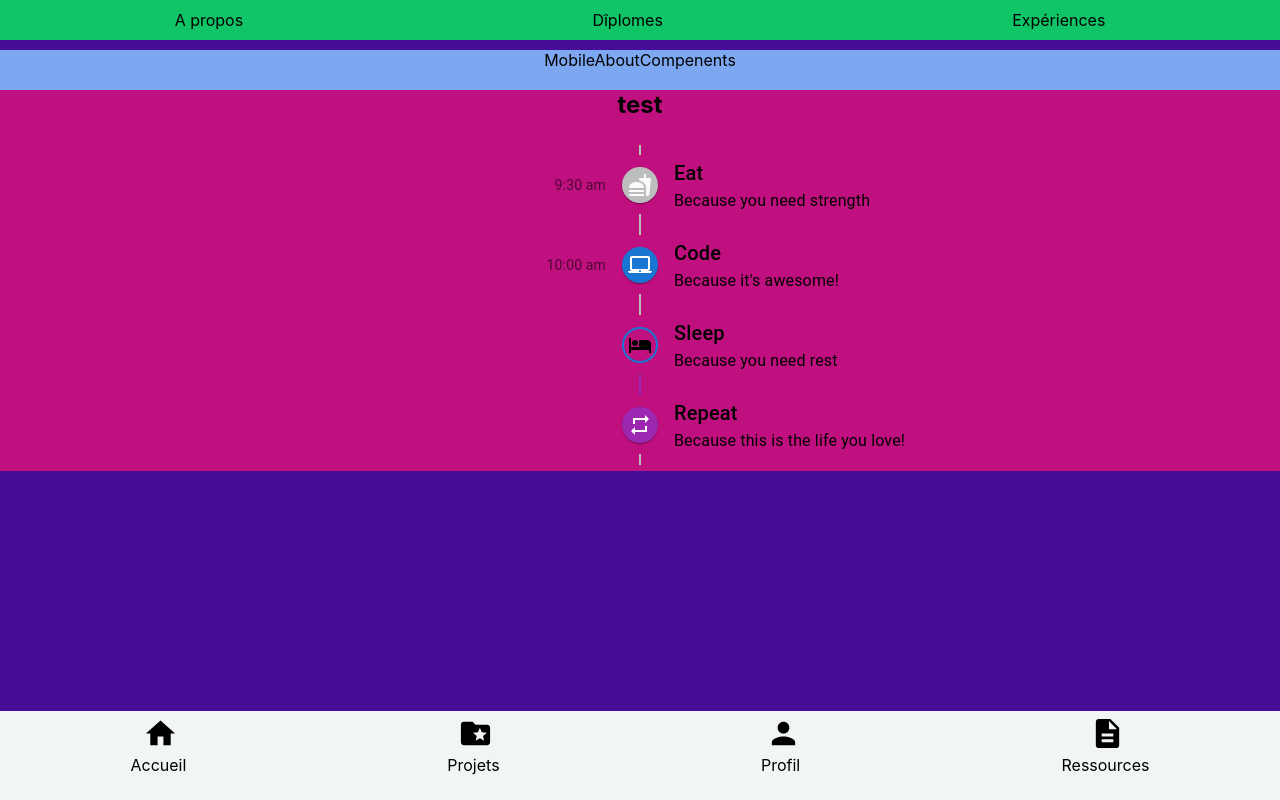
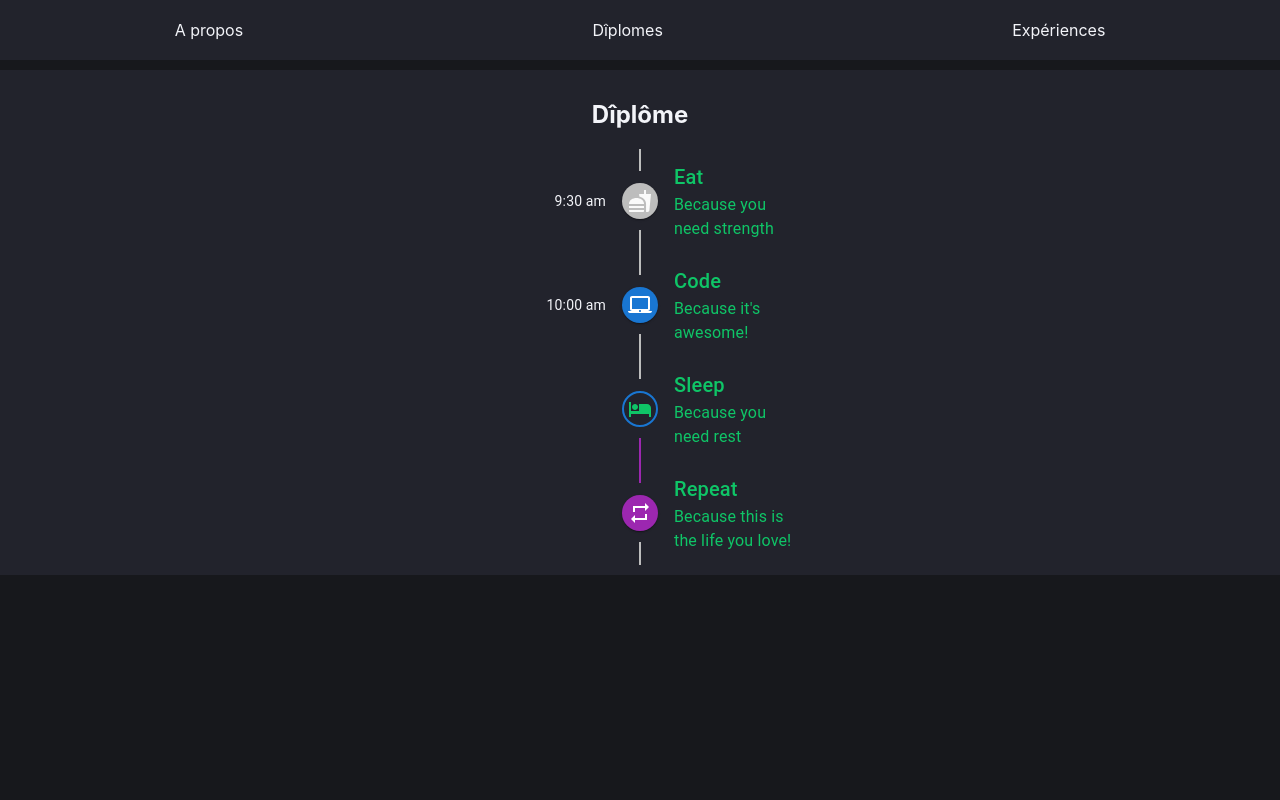
Before and after one commit to Halloween47/portfolio_2024, a React (Create React App) app: page /aPropos in a window 1280 px wide. Both pictures are taken after a click on the item "Dîplomes". Built offline with nearby package versions, Linux system fonts and the light colour scheme.

Commit message:
MAJ Mineur

```diff
--- a/src/components/componentAboutMe/_mobileAboutMe.scss
+++ b/src/components/componentAboutMe/_mobileAboutMe.scss
@@ -1,6 +1,6 @@
 .mobileAboutMe {
     // background-color: #aae90d;
-    background-color: $primary-color;
+    background-color: $secondary-color;
     margin: 20px;
     color: $font-color;
     padding: 10px;
--- a/src/components/menuMobile/_menuMobile.scss
+++ b/src/components/componentMenu/_menuMobile.scss
@@ -11,6 +11,7 @@
     // justify-content: center;
 
     box-sizing: border-box;
+
 
     ul {
         // background-color: rebeccapurple;
--- a/src/components/mobileCertificate/_mobileCertificate.scss
+++ b/src/components/mobileCertificate/_mobileCertificate.scss
@@ -1,4 +1,29 @@
 .mobileCertificate {
-    background-color: #c0107f;
+    background-color: $secondary-color;
+    color: $font-color;
     width: 100%; height: auto;
+
+    margin: 10px 0;
+    padding: 10px 0;
+
+    display: flex;
+    flex-direction: column;
+    justify-content: center;
+    align-items: center;
+
+    .timeline {
+        background-color: $secondary-color;
+        margin: 0; padding: 0;
+
+        display: flex;
+        justify-content: center;
+
+        .timelineItem {
+            color: $test-color1;
+        }
+    }
+
+    .time-certificate {
+        color: $font-color;
+    }
 }
--- a/src/components/mobileCertificate/mobileCertificate.jsx
+++ b/src/components/mobileCertificate/mobileCertificate.jsx
@@ -15,14 +15,15 @@ import Typography from "@mui/material/Typography";
 function MobileCertificate() {
   return (
     <div className="mobileCertificate">
-      <h2>test</h2>
-      <Timeline>
-        <TimelineItem>
+      <h2>Dîplôme</h2>
+      <Timeline className="timeline">
+        <TimelineItem className="timelineItem">
           <TimelineOppositeContent
             sx={{ m: "auto 0" }}
             align="right"
             variant="body2"
             color="text.secondary"
+            className="time-certificate"
           >
             9:30 am
           </TimelineOppositeContent>
@@ -40,11 +41,12 @@ function MobileCertificate() {
             <Typography>Because you need strength</Typography>
           </TimelineContent>
         </TimelineItem>
-        <TimelineItem>
+        <TimelineItem className="timelineItem">
           <TimelineOppositeContent
             sx={{ m: "auto 0" }}
             variant="body2"
             color="text.secondary"
+            className="time-certificate"
           >
             10:00 am
           </TimelineOppositeContent>
@@ -62,7 +64,7 @@ function MobileCertificate() {
             <Typography>Because it&apos;s awesome!</Typography>
           </TimelineContent>
         </TimelineItem>
-        <TimelineItem>
+        <TimelineItem className="timelineItem">
           <TimelineSeparator>
             <TimelineConnector />
             <TimelineDot color="primary" variant="outlined">
@@ -77,7 +79,7 @@ function MobileCertificate() {
             <Typography>Because you need rest</Typography>
           </TimelineContent>
         </TimelineItem>
-        <TimelineItem>
+        <TimelineItem className="timelineItem">
           <TimelineSeparator>
             <TimelineConnector sx={{ bgcolor: "secondary.main" }} />
             <TimelineDot color="secondary">
--- a/src/components/showMore/showMore.jsx
+++ b/src/components/showMore/showMore.jsx
@@ -46,6 +46,84 @@ function ShowMore(props) {
           </div>
         </AccordionDetails>
       </Accordion>
+      <Accordion className="accordion">
+        <AccordionSummary
+          expandIcon={<ArrowDropDownIcon />}
+          aria-controls="panel1-content"
+          id="panel1-header"
+          style={{ backgroundColor: "lightgreen" }}
+        >
+          <Typography className="accordionTypography">
+            Web Developper
+          </Typography>
+          <Typography
+            className="accordionTypography"
+            sx={{ color: "text.secondary" }}
+          >
+            {" "}
+            2022 - 2024
+          </Typography>
+        </AccordionSummary>
+        <AccordionDetails className="accordionDetails">
+          <div className="accordionDetailsRow1">
+            <Typography>ER Digital </Typography>
+            <Typography>14000 Houlgate</Typography>
+          </div>
+          <div className="accordionDetailsRow2">
+            <Typography>
+              En tant que développeur web j'ai utilisé mes compétences en PHP
+              pour créer des applications web dynamiques et interactives..
+            </Typography>
+          </div>
+          <div className="accordionDetailsRow3">
+            <p>Tech1</p>
+            <p>Tech1</p>
+            <p>Tech1</p>
+            <p>Tech1</p>
+          </div>
+        </AccordionDetails>
+      </Accordion>
+      <Accordion className="accordion">
+        <AccordionSummary
+          expandIcon={<ArrowDropDownIcon />}
+          aria-controls="panel1-content"
+          id="panel1-header"
+          style={{ backgroundColor: "lightgreen" }}
+        >
+          <Typography className="accordionTypography">
+            Web Developper
+          </Typography>
+          <Typography
+            className="accordionTypography"
+            sx={{ color: "text.secondary" }}
+          >
+            {" "}
+            2022 - 2024
+          </Typography>
+        </AccordionSummary>
+        <AccordionDetails className="accordionDetails">
+          <div className="accordionDetailsRow1">
+            <Typography>ER Digital </Typography>
+            <Typography>14000 Houlgate</Typography>
+          </div>
+          <div className="accordionDetailsRow2">
+            <Typography>
+              En tant que développeur web j'ai utilisé mes compétences en PHP
+              pour créer des applications web dynamiques et interactives..
+            </Typography>
+            <code>
+              En tant que développeur web j'ai utilisé mes compétences en PHP
+              pour créer des applications web dynamiques et interactives..
+            </code>
+          </div>
+          <div className="accordionDetailsRow3">
+            <p>Tech1</p>
+            <p>Tech1</p>
+            <p>Tech1</p>
+            <p>Tech1</p>
+          </div>
+        </AccordionDetails>
+      </Accordion>
     </div>
   );
 }
--- a/src/pages/aPropos/_mobileAbout.scss
+++ b/src/pages/aPropos/_mobileAbout.scss
@@ -1,26 +1,44 @@
 .MobileAbout {
-    background-color: #470d97;
+    // background-color: #470d97;
+    background-color: $primary-color;
 
-position: absolute;
-top: 0;
+    // position: absolute;
+    // top: 0;
 
-width: 100%;
-height: 100vh;
+    width: 100%;
+    height: 100vh;
+    overflow-y: scroll;
 
     .MobileAboutNav {
         // background-color: #56f869;
         background-color: $test-color1;
         ul {
+            background-color: #56f869;
+            margin: 50px 0;
+            padding: 20px 0;
+            background-color: $secondary-color;
             display: flex;
             justify-content: space-around;
-            margin: 0px 0px 10px 0px;
+            margin: 0px 0px 0px 0px;
             padding: 10px 0px 10px 0px;
             li {
+                padding: 10px 0px 10px 0px;
+                // background-color: $test-color1;
+                color: $font-color;
                 list-style: none;
             }
         }
     }
     .MobileAboutCompenents {
-        background-color: #7da7f0;
+        // background-color: blue;
+
+        width: 100%;
+        height: 100%;
+
+        margin: auto 0;
+        padding: auto 0;
+
+        // display: flex;
+        // align-items: flex-start;
     }
 }
--- a/src/pages/aPropos/mobileAbout.jsx
+++ b/src/pages/aPropos/mobileAbout.jsx
@@ -52,11 +52,7 @@ const MobileAbout = () => {
         </ul>
       </div>
       <div className="MobileAboutCompenents">
-        MobileAboutCompenents
         {aboutMe && <MobileAboutMe />}
-        {/* <MobileAboutMe />
-        <MobileCertificate />
-        <ShowMore /> */}
         {certificate && <MobileCertificate />}
         {experiences && <ShowMore />}
       </div>
--- a/src/sass/_colors.scss
+++ b/src/sass/_colors.scss
@@ -1,5 +1,5 @@
 $primary-color: #17181C;
-$secondary-color: #F5F5F5;
+$secondary-color: #22232C;
 $font-color: #f3f4f9;
 $test-color1:#0fc567;
 $test-color2:#6a0fc5;
--- a/src/style.css
+++ b/src/style.css
@@ -53,26 +53,71 @@
 }
 
 .MobileAbout {
-  background-color: #470d97;
-  position: absolute;
-  top: 0;
+  background-color: #17181C;
   width: 100%;
   height: 100vh;
+  overflow-y: scroll;
 }
 .MobileAbout .MobileAboutNav {
   background-color: #0fc567;
 }
 .MobileAbout .MobileAboutNav ul {
+  background-color: #56f869;
+  margin: 50px 0;
+  padding: 20px 0;
+  background-color: #22232C;
   display: flex;
   justify-content: space-around;
-  margin: 0px 0px 10px 0px;
+  margin: 0px 0px 0px 0px;
   padding: 10px 0px 10px 0px;
 }
 .MobileAbout .MobileAboutNav ul li {
+  padding: 10px 0px 10px 0px;
+  color: #f3f4f9;
   list-style: none;
 }
 .MobileAbout .MobileAboutCompenents {
-  background-color: #7da7f0;
+  width: 100%;
+  height: 100%;
+  margin: auto 0;
+  padding: auto 0;
+}
+
+.menuMobile {
+  background-color: #f1f6f2;
+  position: absolute;
+  bottom: 0;
+  width: 100%;
+  height: auto;
+  box-sizing: border-box;
+}
+.menuMobile ul {
+  width: 100%;
+  display: flex;
+  justify-content: space-around;
+  margin: 5px 0px 5px 0px;
+  padding: 0;
+}
+.menuMobile ul li {
+  margin: 0;
+  list-style: none;
+}
+.menuMobile ul li .menuElement {
+  text-decoration: none;
+  color: inherit;
+}
+.menuMobile ul li .menuElement p {
+  margin: 0;
+  padding: 0;
+}
+.menuMobile .menuElement {
+  width: 20vw;
+  height: auto;
+  margin: 5px;
+}
+.menuMobile .menuElement p {
+  margin: 0;
+  padding: 0;
 }
 
 .mobile-tuile {
@@ -98,6 +143,13 @@
 .mobile-tuile .link p {
   font-size: 20px;
   color: inherit;
+}
+
+.mobileAboutMe {
+  background-color: #22232C;
+  margin: 20px;
+  color: #f3f4f9;
+  padding: 10px;
 }
 
 body {
@@ -141,43 +193,6 @@ code {
     color: white;
   }
 }
-.menuMobile {
-  background-color: #f1f6f2;
-  position: absolute;
-  bottom: 0;
-  width: 100%;
-  height: auto;
-  box-sizing: border-box;
-}
-.menuMobile ul {
-  width: 100%;
-  display: flex;
-  justify-content: space-around;
-  margin: 5px 0px 5px 0px;
-  padding: 0;
-}
-.menuMobile ul li {
-  margin: 0;
-  list-style: none;
-}
-.menuMobile ul li .menuElement {
-  text-decoration: none;
-  color: inherit;
-}
-.menuMobile ul li .menuElement p {
-  margin: 0;
-  padding: 0;
-}
-.menuMobile .menuElement {
-  width: 20vw;
-  height: auto;
-  margin: 5px;
-}
-.menuMobile .menuElement p {
-  margin: 0;
-  padding: 0;
-}
-
 @media only screen and (max-width: 768px) {
   .zone-banner {
     width: 90%;
@@ -330,17 +345,30 @@ code {
   text-align: left !important;
 }
 
-.mobileAboutMe {
-  background-color: #17181C;
-  margin: 20px;
+.mobileCertificate {
+  background-color: #22232C;
   color: #f3f4f9;
-  padding: 10px;
-}
-
-.mobileCertificate {
-  background-color: #c0107f;
   width: 100%;
   height: auto;
+  margin: 10px 0;
+  padding: 10px 0;
+  display: flex;
+  flex-direction: column;
+  justify-content: center;
+  align-items: center;
+}
+.mobileCertificate .timeline {
+  background-color: #22232C;
+  margin: 0;
+  padding: 0;
+  display: flex;
+  justify-content: center;
+}
+.mobileCertificate .timeline .timelineItem {
+  color: #0fc567;
+}
+.mobileCertificate .time-certificate {
+  color: #f3f4f9;
 }
 
 .mobile-contact {
--- a/src/style.scss
+++ b/src/style.scss
@@ -5,14 +5,15 @@
 @import './pages/projets/projets/projets';
 @import './pages/aPropos/mobileAbout';
 
+@import './components/componentMenu/menuMobile';
 @import './components/mobileHubTuile/mobileHubTuile';
+@import './components/componentAboutMe/mobileAboutMe';
 ///////////////////////////////////
 ///////////////////////////////////
 
 @import 'sass/base';
 
 @import 'components/menu/menu';
-@import 'components/menuMobile/menuMobile';
 
 @import 'components/banner/banner';
 
@@ -25,7 +26,6 @@
 @import 'components/componentProjet/componentProjet';
 
 // @import 'components/mobileAbout/mobileAbout';
-@import 'components/mobileAboutMe/mobileAboutMe';
 @import 'components/mobileCertificate/mobileCertificate';
 
 @import 'components/mobileContact/mobileContact';
```
Also changed, not shown: src/components/componentMenu/menuMobile.jsx (renamed from src/components/menuMobile/menuMobile.jsx), src/components/mobileHubTuile/_mobileHubTuile.scss (indentation only), 1 other file (tests, documents, lock files or other folders).
